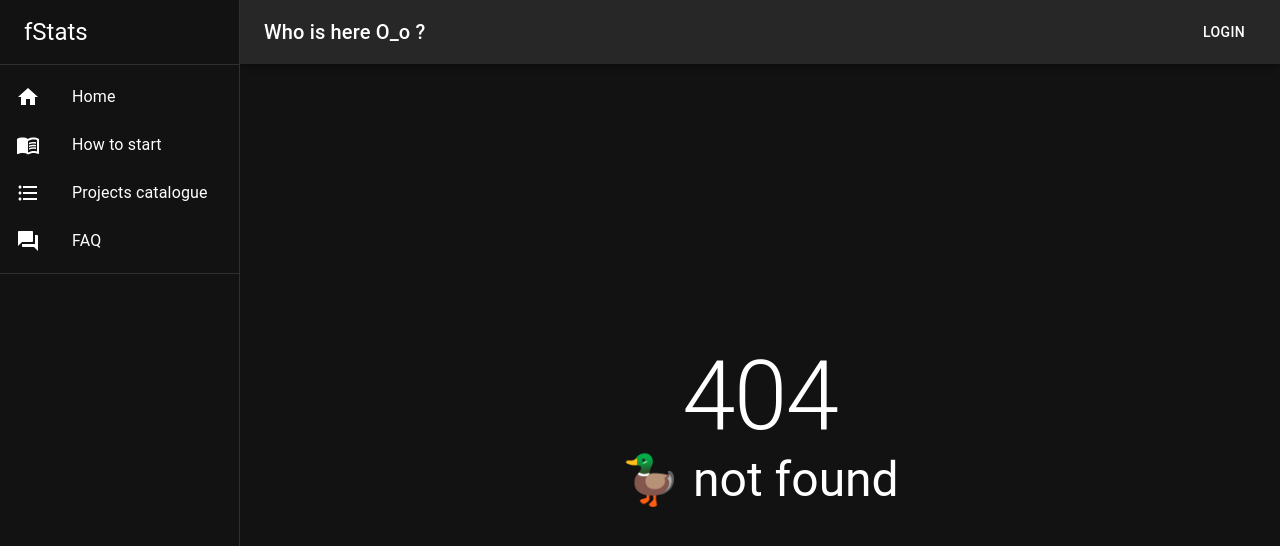
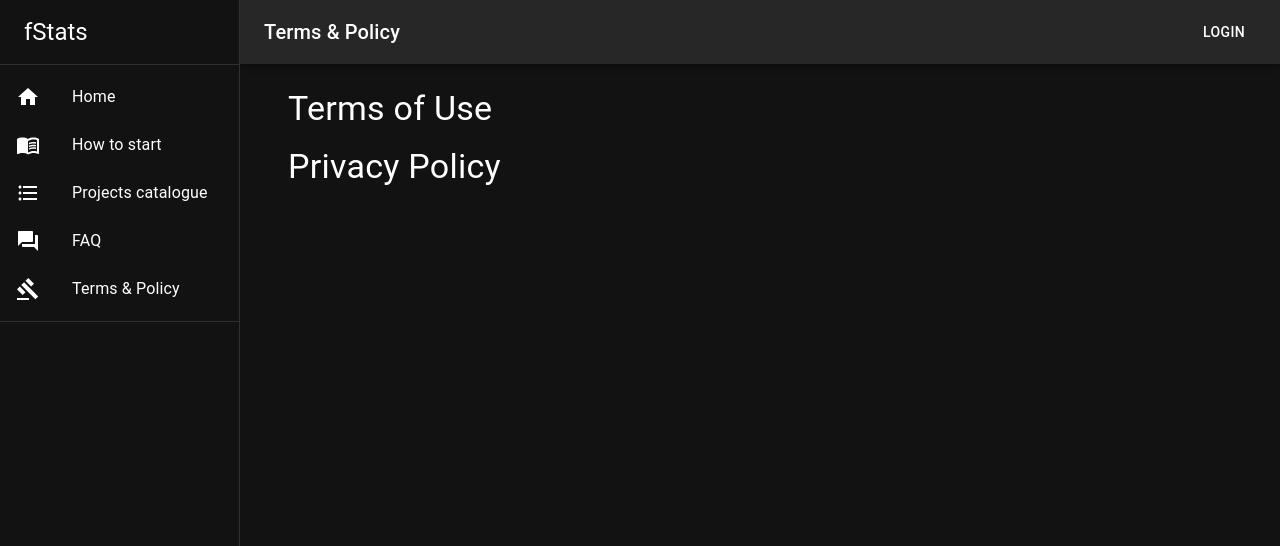
Before and after one commit to fStats/fstats-frontend, a React (Create React App) app: page /terms-policy in a window 1280 px wide. Before the commit this address had no page. Shown: the top 546 px of the page. Built offline with nearby package versions, Linux system fonts and the light colour scheme; what chartjs-plugin-datalabels, chartjs-plugin-zoom would draw is missing.

Commit message:
Starting terms and policy

```diff
--- a/src/index.tsx
+++ b/src/index.tsx
@@ -30,6 +30,7 @@ import {LoginPage} from "./pages/LoginPage";
 import FaqPage from "./pages/FaqPage";
 import {ProtectedRoute} from "./ProtectedRoute";
 import ProfilePage from "./pages/profile/ProfilePage";
+import TermsPolicyPage from "./pages/TermsPolicyPage";
 
 Chart.register(ArcElement, ChartDataLabels, zoomPlugin, Tooltip, LinearScale, CategoryScale, PointElement, LineElement, Colors, TimeScale);
 
@@ -66,6 +67,8 @@ ReactDOM.createRoot(document.getElementById("root") as HTMLElement).render(
                                                 <ProtectedRoute children={<ProfilePage/>}/>
                                             }/>
 
+                                            <Route path="terms-policy" element={<TermsPolicyPage/>}/>
+
                                             <Route path="*" element={<NotFoundPage/>}/>
                                         </Route>
                                     )
--- a/src/pages/RootPage.tsx
+++ b/src/pages/RootPage.tsx
@@ -15,7 +15,7 @@ import Typography from '@mui/material/Typography';
 import {Button, Container, CssBaseline, ListSubheader, Menu, MenuItem} from "@mui/material";
 import {Link, Outlet, useNavigate} from "react-router-dom";
 import {DrawerProps} from "./types";
-import {AccountCircle, FormatListBulleted, Home, MenuBook, QuestionAnswer, Star} from "@mui/icons-material";
+import {AccountCircle, FormatListBulleted, Gavel, Home, MenuBook, QuestionAnswer, Star} from "@mui/icons-material";
 import {useLabel} from "../hooks/useLabel";
 import {useAuth} from "../hooks/useAuth";
 import {useSnackbar} from "notistack";
@@ -71,6 +71,11 @@ export default function RootPage(props: DrawerProps) {
             label: "FAQ",
             route: "faq",
             icon: <QuestionAnswer/>
+        },
+        {
+            label: "Terms & Policy",
+            route: "terms-policy",
+            icon: <Gavel/>
         }
     ]
 
--- /dev/null
+++ b/src/pages/TermsPolicyPage.tsx
@@ -0,0 +1,14 @@
+import {useLabel} from "../hooks/useLabel";
+import {Stack, Typography} from "@mui/material";
+
+export default function TermsPolicyPage() {
+
+    useLabel()?.setLabel("Terms & Policy")
+
+    return (
+        <Stack spacing={2}>
+            <Typography variant="h4">Terms of Use</Typography>
+            <Typography variant="h4">Privacy Policy</Typography>
+        </Stack>
+    )
+}
```
